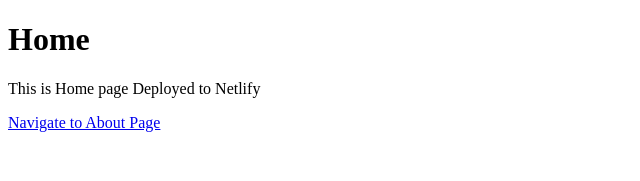
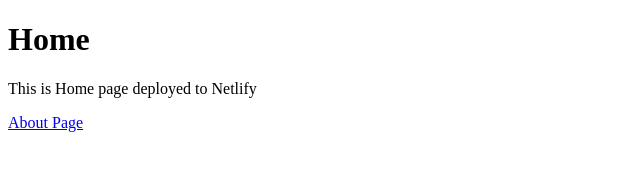
Before and after one commit to CIRCLECI-GWP/nuxt-netlify-deploy, a Nuxt app: page / in a window 1280 px wide. Shown: the top 181 px of the page, without its empty margins (0-640 px from the left). Built offline with nearby package versions, Linux system fonts and the light colour scheme.

Commit message:
Completed the review

```diff
--- a/pages/index.vue
+++ b/pages/index.vue
@@ -1,7 +1,7 @@
 <template>
   <div>
     <h1>Home</h1>
-    <p>This is Home page Deployed to Netlify</p>
-    <nuxt-link to="/about">Navigate to About Page </nuxt-link>
+    <p>This is Home page deployed to Netlify</p>
+    <nuxt-link to="/about"> About Page </nuxt-link>
   </div>
 </template>
```
Also changed, not shown: .circleci/config.yml.
